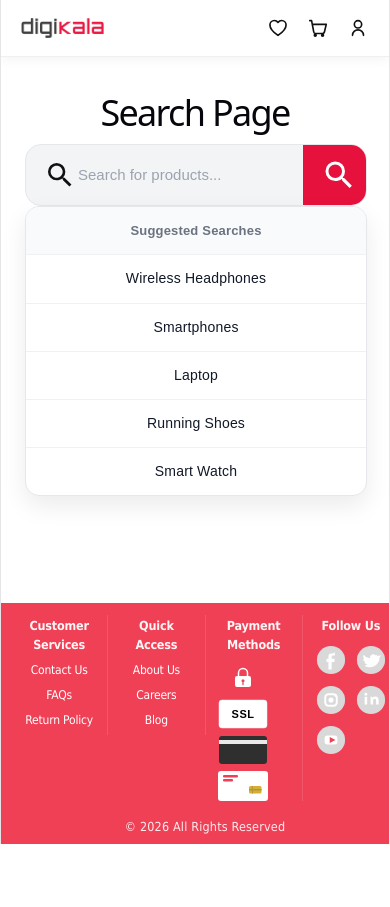
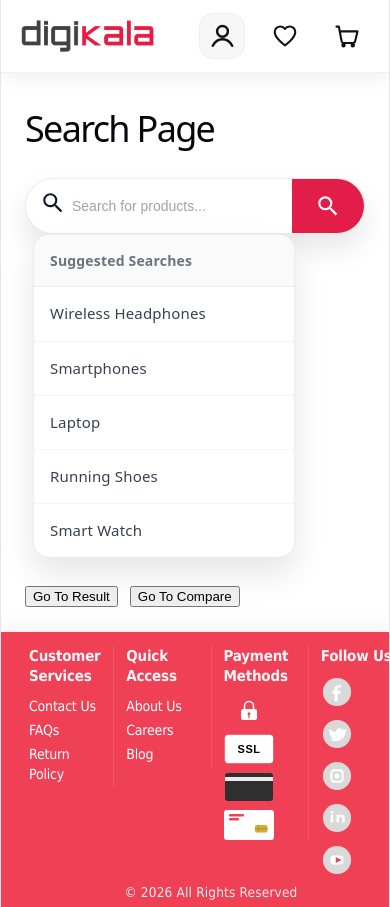
Before and after one commit to sepideh238/smart-assistant, a React (Vite) app: page / in a window 390 px wide. Before the commit the page ends 844 px from the top, so only its background shows below. Built offline with nearby package versions, Linux system fonts and the light colour scheme.

Commit message:
refactor: improve search box responsiveness and suggestions alignment

```diff
--- a/src/components/Footer/Footer.jsx
+++ b/src/components/Footer/Footer.jsx
@@ -4,7 +4,7 @@ import "./Footer.scss";
 export default function Footer() {
   return (
     <footer className="main-footer">
-      <div className="container">
+      <div className="container footer__container">
         <div className="footer-top">
           {/* ستون اول */}
           <div className="footer-col">
--- a/src/components/Footer/Footer.scss
+++ b/src/components/Footer/Footer.scss
@@ -10,16 +10,19 @@
   flex-direction: column;
 
   font-family: Tahoma, Arial, sans-serif;
-  line-height: 1.2;
+  line-height: 1.25;
+
+  /* سایه لطیف بالای فوتر */
+  box-shadow: 0 -6px 16px rgba(0, 0, 0, 0.06);
 
   /* =========================================
      CONTAINER (ایزوله: فقط داخل فوتر)
   ========================================= */
-  .container {
-    max-width: 1200px;
-    margin: 0 auto;
+  .footer__container {
     width: 100%;
-    padding: 0 10px;
+    max-width: none;
+    margin: 0;
+    padding: 0 16px;
   }
 
   /* =========================================
@@ -28,8 +31,7 @@
   .footer-top {
     display: flex;
     align-items: flex-start;
-
-    padding: 12px 0 10px;
+    padding: 14px 0 3px;
   }
 
   /* =========================================
@@ -38,7 +40,6 @@
   .footer-col {
     flex: 1;
     padding: 0 12px;
-
     border-right: 1px solid rgba(255, 255, 255, 0.12);
 
     ul {
@@ -47,16 +48,14 @@
       padding: 0;
 
       li {
-        margin-bottom: 6px;
+        margin-bottom: 4px;
 
         a {
           color: #fff;
           text-decoration: none;
-
-          font-size: 12px;
+          font-size: 14px;
           font-weight: 300;
           letter-spacing: -0.2px;
-
           transition: opacity 0.2s ease;
 
           &:hover {
@@ -64,13 +63,16 @@
           }
         }
 
-        /* عنوان هر ستون (اولین li) کمی بولدتر و جدا */
-        &:first-child a {
-          font-size: 12.5px;
-          font-weight: 600;
-          opacity: 0.95;
-          pointer-events: none; /* عنوان کلیک‌پذیر نباشد */
-          cursor: default;
+        &:first-child {
+          margin-bottom: 10px;
+
+          a {
+            font-size: 15px;
+            font-weight: 600;
+            opacity: 0.95;
+            pointer-events: none;
+            cursor: default;
+          }
         }
       }
     }
@@ -85,16 +87,16 @@
   ========================================= */
   .payment-icons {
     display: flex;
-    gap: 6px;
+    align-items: center;
+    gap: 8px;
     margin-top: 10px;
-    flex-wrap: wrap; /* در عرض کم نریزد */
+    flex-wrap: wrap;
   }
 
   .icon-box {
     width: 50px;
     height: 30px;
     flex-shrink: 0;
-
     cursor: pointer;
     transition: transform 0.2s ease;
 
@@ -114,7 +116,8 @@
   ========================================= */
   .follow-icons {
     display: flex;
-    gap: 8px;
+    align-items: center;
+    gap: 10px;
     margin-top: 10px;
     flex-wrap: wrap;
   }
@@ -123,7 +126,6 @@
     width: 32px;
     height: 32px;
     display: block;
-
     cursor: pointer;
     transition: transform 0.2s ease;
 
@@ -131,7 +133,6 @@
       transform: translateY(-3px);
     }
 
-    /* رنگ‌ها از CSS کنترل می‌شوند */
     .social-bg {
       fill: #d9d9d9;
     }
@@ -151,15 +152,13 @@
     }
   }
 
-
   /* =========================================
      FOOTER BOTTOM
   ========================================= */
   .footer-bottom {
     text-align: center;
-    padding: 8px 0 10px;
-
-    font-size: 12.5px;
+    padding: 5px 0 6px;
+    font-size: 13.5px;
     opacity: 0.9;
 
     p {
--- a/src/components/Header/Header.jsx
+++ b/src/components/Header/Header.jsx
@@ -1,32 +1,44 @@
 import { Link } from 'react-router-dom';
 import './Header.scss';
 import logo from '../../assets/images/digikala.png';
-{/*import SearchBox from '../SearchBox/SearchBox';*/}
+// import SearchBox from '../SearchBox/SearchBox';
 
 export default function Header() {
   return (
     <header className="main-header">
       <div className="container">
-
-        {/* لوگو (سمت چپ طبق کد شما) */}
         <div className="header-left">
           <Link to="/" className="logo">
             <img src={logo} alt="digikala logo" />
           </Link>
         </div>
 
-        {/* بخش جستجو (مرکز)
+        {/*
         <div className="search-wrapper">
           <SearchBox />
-        </div>*/}
+        </div>
+        */}
 
-        {/* آیکن‌ها (سمت راست طبق کد شما) */}
         <div className="header-right">
           <ul className="header-actions">
+            {/* پروفایل */}
+            <li className="action-item profile-item" title="User Profile">
+              <svg
+                viewBox="0 0 24 24"
+                fill="none"
+                stroke="#111"
+                strokeWidth="1.9"
+                strokeLinecap="round"
+                strokeLinejoin="round"
+              >
+                <circle cx="12" cy="8" r="4.2" />
+                <path d="M4.5 19.2c1.7-3.3 4.5-5 7.5-5s5.8 1.7 7.5 5" />
+              </svg>
+            </li>
+
+            {/* علاقه‌مندی */}
             <li className="action-item" title="Wish List">
               <svg
-                width="22"
-                height="22"
                 viewBox="0 0 24 24"
                 fill="none"
                 stroke="#111"
@@ -38,10 +50,9 @@ export default function Header() {
               </svg>
             </li>
 
+            {/* سبد خرید */}
             <li className="action-item" title="Shopping Cart">
               <svg
-                width="22"
-                height="22"
                 viewBox="0 0 24 24"
                 fill="none"
                 stroke="#111"
@@ -54,25 +65,8 @@ export default function Header() {
                 <path d="M3 4h2l2.4 12.5a2 2 0 0 0 2 1.5h7.6a2 2 0 0 0 2-1.6L21 8H6" />
               </svg>
             </li>
-
-            <li className="action-item" title="User Profile">
-              <svg
-                width="22"
-                height="22"
-                viewBox="0 0 24 24"
-                fill="none"
-                stroke="#111"
-                strokeWidth="1.8"
-                strokeLinecap="round"
-                strokeLinejoin="round"
-              >
-                <path d="M18 20a6 6 0 0 0-12 0" />
-                <circle cx="12" cy="8" r="4" />
-              </svg>
-            </li>
           </ul>
         </div>
-
       </div>
     </header>
   );
--- a/src/components/Header/Header.scss
+++ b/src/components/Header/Header.scss
@@ -1,5 +1,5 @@
 .main-header {
-  height: 56px;
+  min-height: 72px;
   background-color: #ffffff;
 
   display: flex;
@@ -10,14 +10,10 @@
   border-radius: 0;
 
   border-bottom: 1px solid #eef0f2;
-  box-shadow: 0 4px 10px rgba(0, 0, 0, 0.04);
+  box-shadow: 0 6px 16px rgba(0, 0, 0, 0.06);
 
   width: 100%;
 
-  /* =========================
-     کانتینر اصلی هدر
-     چپ: لوگو | وسط: جستجو | راست: آیکن‌ها
-     ========================= */
   .container {
     display: flex;
     align-items: center;
@@ -28,11 +24,9 @@
     margin: 0 auto;
     padding: 0 20px;
     gap: 16px;
+    min-height: 72px;
   }
 
-  /* =========================
-     سمت چپ هدر (لوگو)
-     ========================= */
   .header-left {
     display: flex;
     align-items: center;
@@ -46,7 +40,7 @@
   }
 
   .logo img {
-    height: 20px;
+    height: 32px;
     width: auto;
     display: block;
     margin: 0;
@@ -54,25 +48,17 @@
     line-height: 1;
   }
 
- /* =========================
-   بخش جستجو (فقط wrapper)
-   ========================= */
   .search-wrapper {
     flex: 1;
-  display: flex;              /* مهم: فرزند (SearchBox) وسط‌چین شود */
+    display: flex;
     align-items: center;
     justify-content: center;
-
     max-width: 600px;
     margin: 0 12px;
-
     position: relative;
-  min-width: 260px;           /* جلوگیری از له شدن در عرض‌های کم */
+    min-width: 260px;
   }
 
-  /* =========================
-     سمت راست هدر (آیکن‌ها)
-     ========================= */
   .header-right {
     display: flex;
     align-items: center;
@@ -83,7 +69,6 @@
     display: flex;
     align-items: center;
     gap: 18px;
-
     list-style: none;
     margin: 0;
     padding: 0;
@@ -94,17 +79,40 @@
     align-items: center;
     justify-content: center;
 
+    width: 44px;
+    height: 44px;
+    border-radius: 12px;
+
     cursor: pointer;
-    transition: opacity 0.2s ease;
+    transition: background-color 0.2s ease, transform 0.2s ease, box-shadow 0.2s ease;
 
     &:hover {
-      opacity: 0.7;
+      background-color: rgba(0, 0, 0, 0.04);
+      transform: translateY(-1px);
+      box-shadow: 0 4px 10px rgba(0, 0, 0, 0.06);
     }
 
     svg {
       display: block;
-      width: 22px;
-      height: 22px;
+      width: 28px;
+      height: 28px;
+    }
+  }
+
+  .profile-item {
+    background-color: #f7f7f8;
+    border: 1px solid #eceef1;
+    border-radius: 14px;
+
+    svg {
+      width: 31px;
+      height: 31px;
+      stroke: #111;
+    }
+
+    &:hover {
+      background-color: #f1f3f5;
+      border-color: #e3e6ea;
     }
   }
 }
--- a/src/components/SearchBox/SearchBox.jsx
+++ b/src/components/SearchBox/SearchBox.jsx
@@ -1,11 +1,41 @@
 import "./SearchBox.scss";
 
 export default function SearchBox() {
+  // =========================================================
+  // داده نمونه (بعداً می‌تونی از API یا state پرش کنی)
+  // =========================================================
+  const suggestions = [
+    "Wireless Headphones",
+    "Smartphones",
+    "Laptop",
+    "Running Shoes",
+    "Smart Watch",
+  ];
+
   return (
+    // =========================================================
+    // کانتینر اصلی کامپوننت
+    // =========================================================
     <div className="searchbox">
-  <form className="search-form-ltr" role="search">
+      <div className="search-main">
+        {/* =====================================================
+            1) فرم جستجو
+            - دکمه داخل فرم است تا submit درست کار کند
+            - چیدمان با CSS Grid انجام می‌شود (input | button)
+        ===================================================== */}
+        <form
+          className="search-form-ltr"
+          role="search"
+          onSubmit={(e) => e.preventDefault()} // فعلاً برای جلوگیری از رفرش صفحه (در پروژه واقعی حذف/تعویض شود)
+        >
+          {/* آیکن داخل اینپوت (نمایشی) */}
+          <span className="search-icon-right-overlay" aria-hidden="true">
+            <svg viewBox="0 0 24 24">
+              <path d="M15.5 14h-.79l-.28-.27A6.471 6.471 0 0 0 16 9.5 6.5 6.5 0 1 0 9.5 16c1.61 0 3.09-.51 4.31-1.39l.27.28v.79l5 5 1.5-1.5-5-5zm-6 0C7.01 14 5 11.99 5 9.5S7.01 5 9.5 5 14 7.01 14 9.5 11.99 14 9.5 14z" />
+            </svg>
+          </span>
 
-    {/* 1. اینپوت جستجو با placeholder */}
+          {/* اینپوت جستجو */}
           <input
             className="search-input-ltr"
             type="search"
@@ -13,36 +43,32 @@ export default function SearchBox() {
             aria-label="Search"
           />
 
-    {/* 2. آیکون جستجو در سمت راست (داخل اینپوت به نظر می‌رسد) */}
-    <span className="search-icon-right-overlay" aria-hidden="true">
-      {/* آیکون ذره‌بین */}
-      <svg viewBox="0 0 24 24" width="18" height="18">
-        <path d="M15.5 14h-.79l-.28-.27A6.471 6.471 0 0 0 16 9.5 6.5 6.5 0 1 0 9.5 16c1.61 0 3.09-.51 4.31-1.39l.27.28v.79l5 5 1.5-1.5-5-5zm-6 0C7.01 14 5 11.99 5 9.5S7.01 5 9.5 5 14 7.01 14 9.5 11.99 14 9.5 14z"/>
-      </svg>
-    </span>
-     {/* 3. دکمه با آیکون جستجو در سمت چپ */}
-     <button className="search-button-left" type="button">
+          {/* دکمه submit جستجو */}
+          <button className="search-button-left" type="submit" aria-label="Search">
             <span className="search-icon-inside" aria-hidden="true">
-        {/* آیکون ذره‌بین */}
-        <svg viewBox="0 0 24 24" width="18" height="18">
-          <path d="M15.5 14h-.79l-.28-.27A6.471 6.471 0 0 0 16 9.5 6.5 6.5 0 1 0 9.5 16c1.61 0 3.09-.51 4.31-1.39l.27.28v.79l5 5 1.5-1.5-5-5zm-6 0C7.01 14 5 11.99 5 9.5S7.01 5 9.5 5 14 7.01 14 9.5 11.99 14 9.5 14z"/>
+              <svg viewBox="0 0 24 24">
+                <path d="M15.5 14h-.79l-.28-.27A6.471 6.471 0 0 0 16 9.5 6.5 6.5 0 1 0 9.5 16c1.61 0 3.09-.51 4.31-1.39l.27.28v.79l5 5 1.5-1.5-5-5zm-6 0C7.01 14 5 11.99 5 9.5S7.01 5 9.5 5 14 7.01 14 9.5 11.99 14 9.5 14z" />
               </svg>
             </span>
           </button>
         </form>
 
-       {/* =========================
-          2) پیشنهادها (نمایش داده شده)
-         ========================= */}
-       <div className="search-suggestions" aria-hidden="true">
+        {/* =====================================================
+            2) لیست پیشنهادات
+            - زیر فرم نمایش داده می‌شود
+            - هم‌عرض input است (نه هم‌عرض کل فرم)
+        ===================================================== */}
+        <div className="search-suggestions">
           <div className="suggestions-header">Suggested Searches</div>
+
           <ul className="suggestions-list">
-        <li className="suggestion-item">Wireless Headphones</li>
-          <li className="suggestion-item">Smartphones</li>
-          <li className="suggestion-item">Laptop</li>
-          <li className="suggestion-item">Running Shoes</li>
-          <li className="suggestion-item">Smart Watch</li>
+            {suggestions.map((item) => (
+              <li className="suggestion-item" key={item}>
+                {item}
+              </li>
+            ))}
           </ul>
+        </div>
       </div>
     </div>
   );
--- a/src/components/SearchBox/SearchBox.scss
+++ b/src/components/SearchBox/SearchBox.scss
@@ -1,161 +1,238 @@
-/* SearchBox.scss */
+/* =========================================================
+   SearchBox (Final)
+   - کاملاً متغیرمحور
+   - فرم: Grid (input | button)
+   - پیشنهادات: هم‌عرض input
+========================================================= */
 
 .searchbox {
-    width: 100%;
-    max-width: 720px; /* حداکثر عرض برای باکس جستجو */
-    margin: 20px auto; /* وسط چین کردن با فاصله از بالا و پایین */
-    font-family: sans-serif; /* فونت پیش‌فرض */
-    position: relative; /* برای موقعیت‌دهی به پیشنهادات */
+  /* -----------------------------
+     جایگذاری و اندازه کلی کامپوننت
+  ----------------------------- */
+  position: relative;
+  width: min(92vw, 980px);
+  margin: 0 auto;
+  padding-top: 18px;
+
+  /* -----------------------------
+     متغیرهای اصلی (Desktop)
+     فقط این‌ها را تغییر بده
+  ----------------------------- */
+  --search-height: 64px;          /* ارتفاع فرم */
+  --btn-width: 84px;              /* عرض دکمه قرمز */
+  --form-radius: 999px;           /* گردی فرم (کپسولی) */
+
+  --suggestions-offset-left: 10px; /* مقدار ورود لیست پیشنهادات از سمت چپ */
+
+  --shadow-form: 0 14px 28px rgba(0, 0, 0, 0.10);
+  --shadow-suggestions: 0 16px 32px rgba(0, 0, 0, 0.10);
+  --border-soft: 1px solid rgba(0, 0, 0, 0.08);
 }
 
-  .search-form-ltr {
-    direction: ltr; /* جهت از چپ به راست */
-    position: relative; /* برای قرارگیری آیکون‌ها */
-    display: flex;
-    align-items: center;
+.search-main {
   width: 100%;
-    height: 60px; /* ارتفاع فرم جستجو */
-    background: #f3f4f6; /* رنگ پس‌زمینه روشن */
-    border: 1px solid #e5e7eb; /* حاشیه خاکستری روشن */
-    border-radius: 16px; /* گوشه‌های گرد */
-    overflow: hidden; /* برای اینکه محتویات از محدوده گرد شده خارج نشوند */
+  min-width: 0;
 }
 
-  /* --- استایل‌های دکمه و آیکون‌ها --- */
+/* =========================================================
+   1) فرم جستجو (Grid)
+   - ستون اول: input
+   - ستون دوم: button
+========================================================= */
+.search-form-ltr {
+  direction: ltr;
+  position: relative;
+  width: 100%;
+  height: var(--search-height);
 
-  /* دکمه قرمز در سمت راست */
+  display: grid;
+  grid-template-columns: 1fr var(--btn-width);
+  align-items: stretch;
+
+  background: #fff;
+  border-radius: var(--form-radius);
+  overflow: hidden;
+
+  border: var(--border-soft);
+  box-shadow: var(--shadow-form);
+  z-index: 2;
+  box-sizing: border-box;
+}
+
+/* -----------------------------
+   input
+----------------------------- */
+.search-input-ltr {
+  min-width: 0;
+  height: 100%;
+  border: none;
+  outline: none;
+  background: transparent;
+
+  font-size: 15px;
+  padding: 0 22px 0 56px; /* چپ برای آیکن، راست برای تنفس */
+  color: #111827;
+}
+
+.search-input-ltr::placeholder {
+  color: #9ca3af;
+}
+
+/* -----------------------------
+   آیکن داخل input (Overlay)
+----------------------------- */
+.search-icon-right-overlay {
+  position: absolute;
+  left: 18px;
+  top: 50%;
+  transform: translateY(-50%);
+  pointer-events: none;
+  color: #111827;
+  z-index: 3;
+}
+
+.search-icon-right-overlay svg,
+.search-icon-inside svg {
+  width: 30px;
+  height: 30px;
+  fill: currentColor;
+}
+
+/* -----------------------------
+   button (submit)
+----------------------------- */
 .search-button-left {
-    order: 2; /* اولویت نمایش: بعد از اینپوت */
-    width: 72px; /* عرض دکمه */
-    min-width: 72px; /* حداقل عرض */
-    height: 100%; /* ارتفاع کامل فرم */
-    border: none; /* حذف حاشیه دکمه */
-    background: #e6123d; /* رنگ قرمز */
-    border-radius: 0 16px 16px 0; /* گوشه‌های گرد فقط در سمت راست */
+  width: 100%;
+  height: 100%;
+  border: none;
+
+  background: #e11d48;
+  cursor: pointer;
+
   display: flex;
+  justify-content: center;
   align-items: center;
-    justify-content: center;
-    cursor: pointer; /* نشانگر موس به صورت کلیک */
-    flex-shrink: 0; /* جلوگیری از کوچک شدن دکمه */
-    padding: 0; /* حذف padding داخلی */
-    transition: background 0.2s ease; /* افکت نرم برای تغییر رنگ */
+
+  color: #fff;
 }
 
 .search-button-left:hover {
-    background: #c81034; /* رنگ تیره‌تر هنگام هاور */
+  background: #be123c;
 }
 
 .search-button-left:active {
-    background: #b80f2f; /* رنگ تیره‌تر هنگام کلیک */
+  background: #9f1239;
 }
 
-  /* آیکون سفید داخل دکمه (بسیار درشت) */
 .search-icon-inside {
-    color: #ffffff; /* رنگ سفید */
   display: flex;
   align-items: center;
   justify-content: center;
 }
 
-  .search-icon-inside svg {
-    width: 36px; /* اندازه آیکون */
-    height: 36px; /* اندازه آیکون */
-    fill: currentColor; /* رنگ آیکون از رنگ والد گرفته می‌شود */
+/* =========================================================
+   2) پیشنهادات (هم‌عرض input)
+   - عرض = کل عرض فرم - عرض دکمه - offset چپ
+   - offset چپ باعث می‌شود «کمی از سمت چپ داخل‌تر» بیاید
+========================================================= */
+.search-suggestions {
+  position: relative;
+  z-index: 20;
+
+  width: calc(100% - var(--btn-width) - var(--suggestions-offset-left));
+  margin-left: var(--suggestions-offset-left);
+
+  margin-top: 2px;
+  transform: translateY(-2px);
+
+  background: #fff;
+  border: var(--border-soft);
+  border-radius: 16px;
+  box-shadow: var(--shadow-suggestions);
+  overflow: hidden;
 }
 
-  /* اینپوت جستجو در وسط */
-  .search-input-ltr {
-    order: 1; /* اولویت نمایش: قبل از دکمه */
-    flex: 1; /* فضای باقی‌مانده را اشغال می‌کند */
-    height: 100%; /* ارتفاع کامل */
-    border: none; /* حذف حاشیه */
-    outline: none; /* حذف خط دور هنگام فوکوس */
-    background: transparent; /* پس‌زمینه شفاف */
-    font-size: 16px; /* اندازه فونت */
-    color: #111827; /* رنگ متن */
-    padding: 0 18px 0 52px; /* padding سمت چپ برای جا دادن آیکون */
-    box-sizing: border-box; /* محاسبه padding در عرض */
+/* عنوان بالای پیشنهادات */
+.suggestions-header {
+  padding: 14px 18px;
+  background: #fafafa;
+  border-bottom: 1px solid #ececec;
+
+  color: #6b7280;
+  font-size: 14px;
+  font-weight: 600;
 }
 
-  .search-input-ltr::placeholder {
-    color: #9ca3af; /* رنگ متن placeholder */
-    font-size: 15px; /* اندازه فونت placeholder */
-  }
-
-  /* آیکون مشکی در سمت چپ (داخل اینپوت) */
-  .search-icon-right-overlay {
-    position: absolute; /* موقعیت‌دهی مطلق */
-    left: 18px; /* فاصله از چپ */
-    right: auto; /* حذف راست */
-    top: 50%; /* قرارگیری در وسط عمودی */
-    transform: translateY(-50%); /* تنظیم دقیق مرکز عمودی */
-    color: #111111; /* رنگ آیکون */
-    display: flex;
-    align-items: center;
-    justify-content: center;
-    pointer-events: none; /* برای اینکه کلیک روی آیکون به اینپوت منتقل شود */
-  }
-
-  .search-icon-right-overlay svg {
-    width: 32px; /* اندازه آیکون */
-    height: 32px; /* اندازه آیکون */
-    fill: currentColor; /* رنگ آیکون */
-  }
-
-  /* --- استایل‌های پیشنهادات جستجو --- */
-  .search-suggestions {
-    position: absolute;
-    top: calc(100% ); /* فاصله از کادر جستجو */
-    left: 0;
-    width: 100%;
-    background: #ffffff; /* پس‌زمینه سفید */
-    border: 1px solid #e5e7eb; /* حاشیه خاکستری روشن */
-    border-radius: 14px; /* گوشه‌های گرد */
-    box-shadow: 0 10px 24px rgba(0, 0, 0, 0.08); /* سایه ظریف */
-    z-index: 30; /* اطمینان از قرار گرفتن روی عناصر دیگر */
-    overflow: hidden; /* برای اینکه گوشه‌های گرد رعایت شود */
-    max-height: 300px; /* حداکثر ارتفاع برای جلوگیری از طولانی شدن بیش از حد */
-    overflow-y: auto; /* اضافه کردن اسکرول در صورت نیاز */
-  }
-
-  .is-hidden {
-    display: none; /* کلاس برای مخفی کردن لیست */
-  }
-
-  .suggestions-header {
-    padding: 12px 16px;
-    font-size: 13px;
-    font-weight: 600;
-    color: #6b7280; /* رنگ خاکستری تیره برای عنوان */
-    border-bottom: 1px solid #f1f1f1; /* خط جداکننده */
-    background: #f9fafb; /* پس‌زمینه کمی متفاوت برای هدر */
-  }
-
+/* لیست پیشنهادات */
 .suggestions-list {
   list-style: none;
   margin: 0;
   padding: 0;
 }
 
+/* هر آیتم */
 .suggestion-item {
-    padding: 12px 16px;
-    font-size: 14px;
-    color: #111827; /* رنگ اصلی متن پیشنهادات */
+  padding: 15px 18px;
+  font-size: 15px;
+  color: #374151;
+
+  border-bottom: 1px solid #f3f4f6;
   cursor: pointer;
-    border-bottom: 1px solid #f1f1f1; /* خط جداکننده بین آیتم‌ها */
-    transition: background 0.2s ease; /* افکت نرم برای هاور */
 }
 
 .suggestion-item:last-child {
-    border-bottom: none; /* حذف خط از آخرین آیتم */
+  border-bottom: none;
 }
 
 .suggestion-item:hover {
-    background: #f3f4f6; /* تغییر پس‌زمینه هنگام هاور */
-    color: #007bff; /* تغییر رنگ متن هنگام هاور (اختیاری) */
+  background: #f9fafb;
+  color: #e11d48;
 }
 
-  .suggestion-item.active {
-    background: #e9ecef; /* استایل برای آیتم فعال (مثلا با کیبورد انتخاب شده) */
-    font-weight: 500;
+/* =========================================================
+   3) ریسپانسیو (Mobile)
+   - فقط با override کردن متغیرها
+   - یعنی نیاز به تغییر دستی داخل چندین جای کد نداری
+========================================================= */
+@media (max-width: 768px) {
+  .searchbox {
+    width: min(94vw, 100%);
+
+    /* فقط متغیرها را برای موبایل تغییر می‌دهیم */
+    --search-height: 56px;
+    --btn-width: 72px;
+    --suggestions-offset-left: 8px;
   }
+
+  .search-form-ltr {
+    height: var(--search-height);
+    grid-template-columns: 1fr var(--btn-width);
+  }
+
+  .search-input-ltr {
+    padding: 0 18px 0 46px;
+    font-size: 14px;
+  }
+
+  .search-icon-right-overlay {
+    left: 14px;
+  }
+
+  .search-icon-right-overlay svg,
+  .search-icon-inside svg {
+    width: 26px;
+    height: 26px;
+  }
+
+  /* پیشنهادات هم خودکار با متغیرها درست می‌شود */
+  .search-suggestions {
+    width: calc(100% - var(--btn-width) - var(--suggestions-offset-left));
+    margin-left: var(--suggestions-offset-left);
+  }
+
+  .suggestions-header,
+  .suggestion-item {
+    padding-left: 16px;
+    padding-right: 16px;
+  }
+}
--- a/src/index.css
+++ b/src/index.css
@@ -56,17 +56,15 @@ body {
 }
 
 #root {
-  width: 1126px;
+  width: 100%;
   max-width: 100%;
-  margin: 0 auto;
-  text-align: center;
+  margin: 0;
   border-inline: 1px solid var(--border);
   min-height: 100svh;
   display: flex;
   flex-direction: column;
   box-sizing: border-box;
 }
-
 h1,
 h2 {
   font-family: var(--heading);
```
Lines whose indentation alone changed are shown as unchanged.
